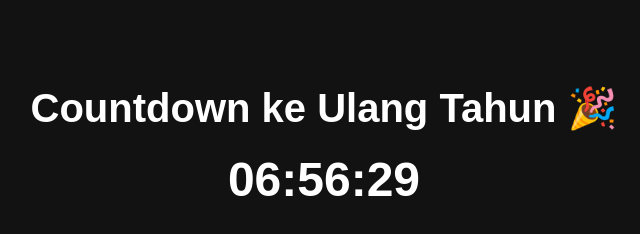
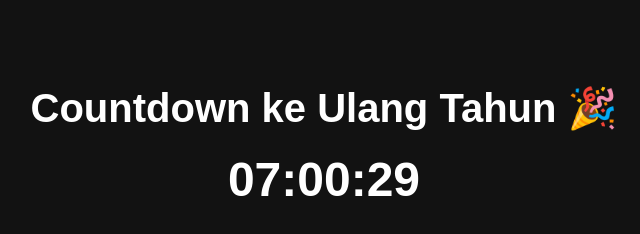
Before and after one commit to Gandinya/Happy, a plain HTML site: page index.html in a window 1280 px wide. Shown: the full height of the page, 316-956 px from the left. Drawn offline with Linux system fonts and the light colour scheme.

Commit message:
Update index.html

```diff
--- a/index.html
+++ b/index.html
@@ -56,7 +56,7 @@
   <script>
     // 💡 ATUR TANGGAL DAN JAM TARGET DI SINI
     // Format: new Date(Tahun, Bulan(0-11), Tanggal, Jam, Menit, Detik)
-    const targetDate = new Date(2025, 9, 6, 16, 23, 0); // 7 Oktober 2025 jam 00:00
+    const targetDate = new Date(2025, 9, 6, 16, 27, 0); // 7 Oktober 2025 jam 00:00
 
     const countdownEl = document.getElementById("countdown");
     const videoContainer = document.getElementById("birthday-video");
```
